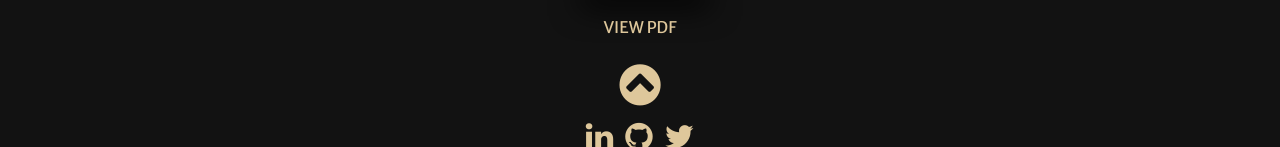
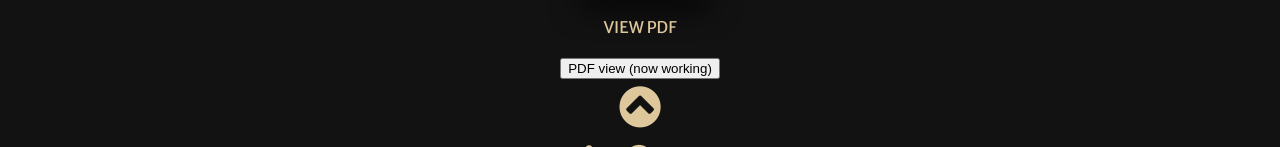
Before and after one commit to GabFitzgerald/portfolio_deployment2, a plain HTML site: page resume.html in a window 1280 px wide. Shown: the part 183-330 px from the top of the page. Drawn offline with Linux system fonts and the light colour scheme.

Commit message:
pdf fixed

```diff
--- a/resume.html
+++ b/resume.html
@@ -55,6 +55,8 @@
         <br>
         <!-- update to web address once site is deployed -->
         <a href="https://gabfitzgerald.github.io/portfolio_deployment2/media/resume_template.pdf" id="view-resume-pdf-link" target="_blank">View PDF</a>
+        <a id=“resume-btn” href="https://gabfitzgerald.github.io/portfolio_deployment2/media/resume_template.pdf" target=“_blank”>
+            <button type=“button”>PDF view (now working)</button></a>
     </article>
     <footer>
         <nav>
```
